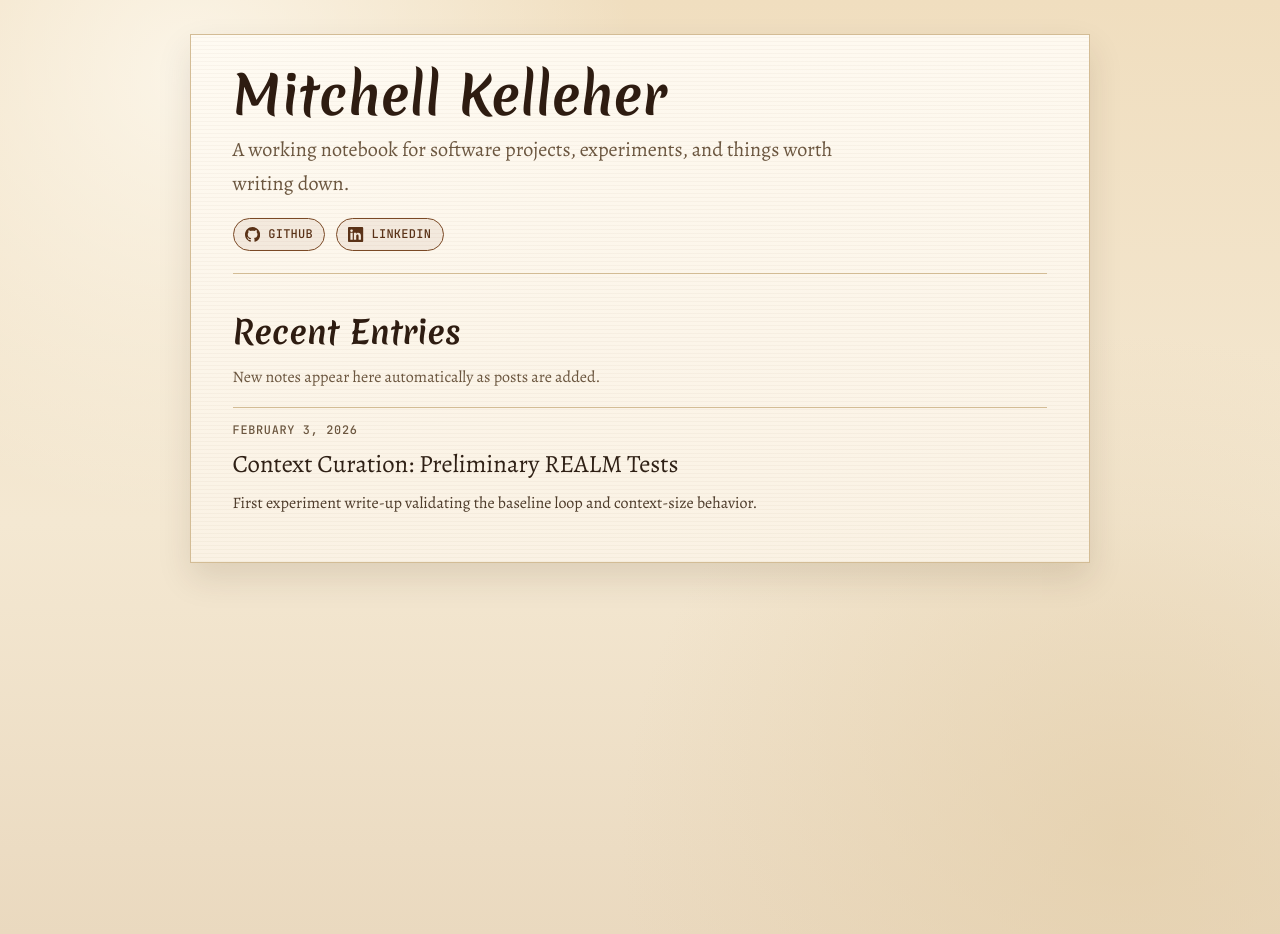
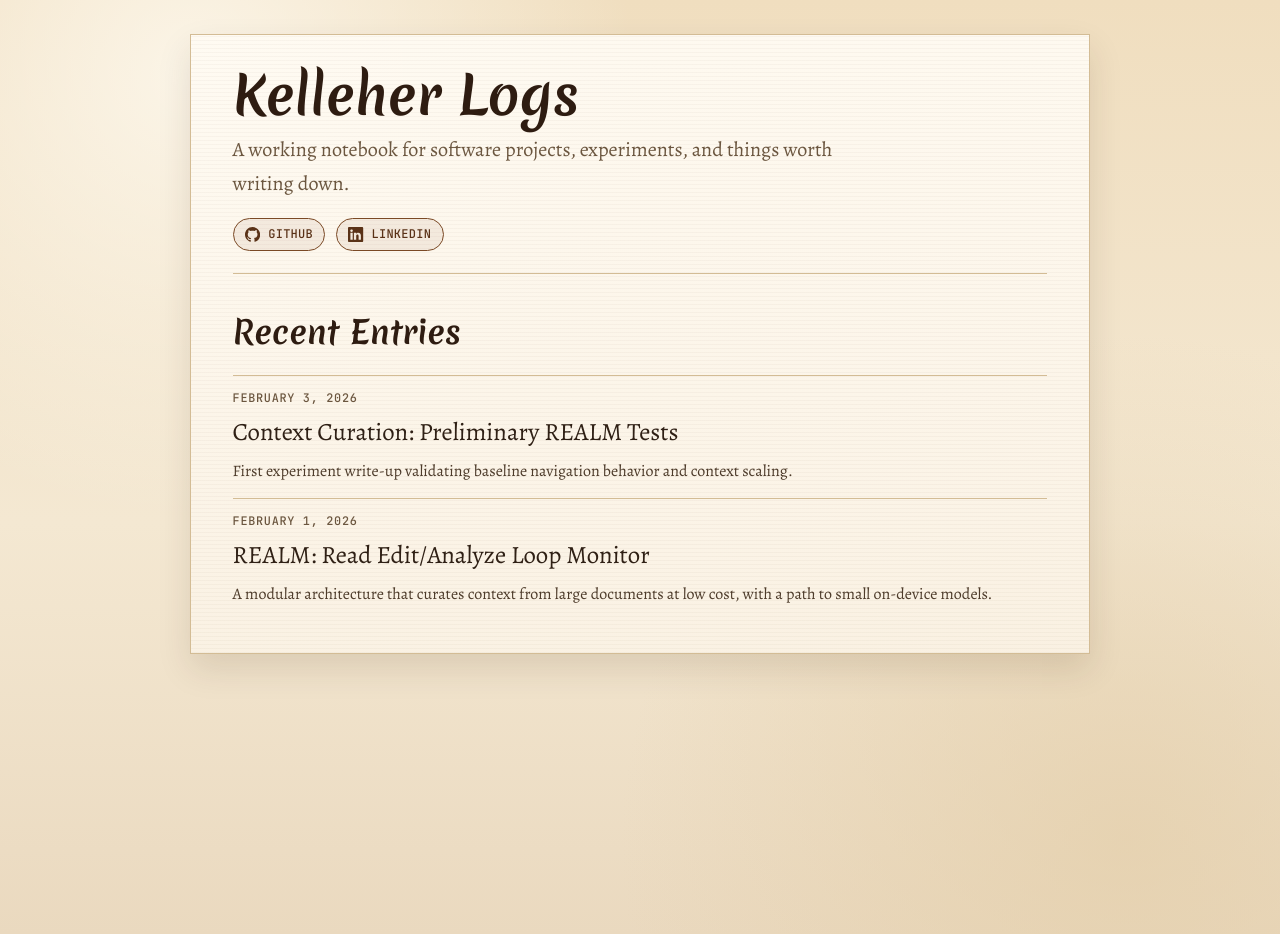
Before and after one commit to tkellehe/tkellehe.github.io, a Jekyll site: the page built from index.md, in a window 1280 px wide. Built offline with Jekyll 4.4.1, drawn with Linux system fonts in a browser that asks for light colours; some of the changed lines change nothing that is shown.

Commit message:
chore: adding initial posts and cleanup

`````diff
--- a/_config.yml
+++ b/_config.yml
@@ -1,4 +1,4 @@
-title: Mitchell Kelleher
+title: Kelleher Logs
 description: Notes from current software projects and experiments.
 url: "https://tkellehe.github.io"
 baseurl: ""
--- a/_layouts/home.html
+++ b/_layouts/home.html
@@ -32,7 +32,6 @@ layout: default
 <section>
   <h2>Recent Entries</h2>
   <p class="section-note">
-    New notes appear here automatically as posts are added.
   </p>
 
   {% if site.posts.size > 0 %}
--- /dev/null
+++ b/_posts/2026-02-01-realm-read-edit-analyze-loop-monitor.md
@@ -0,0 +1,95 @@
+---
+layout: experiment
+title: "REALM: Read Edit/Analyze Loop Monitor"
+description: "An architecture for low-cost context curation from long rule documents using a modular loop."
+date: 2026-02-01 09:00:00 -0500
+category: architectures
+eyebrow: "Architecture Note - REALM"
+read_time: "Estimated read: 6 min"
+lede: "REALM is a Read Edit/Analyze Loop Monitor architecture for turning large documents into the smallest useful context for downstream systems. It leans on how text models are trained to navigate structured documents and books, then applies a modular REPL-like loop to keep token cost low while preserving semantic signal."
+excerpt: "A modular architecture that curates context from large documents at low cost, with a path to small on-device models."
+realm_components:
+  headers:
+    - "Component"
+    - "Primary job"
+    - "Compute profile"
+  rows:
+    - ["Reader", "Select next section candidates from the document structure", "Small model / on-device"]
+    - ["Editor/Analyzer", "Summarize and normalize selected text into task-ready context", "Small to medium model"]
+    - ["Loop Controller", "Track state, stop conditions, and budget limits", "Rule-based + lightweight model"]
+    - ["Monitor", "Validate context quality and trigger recovery if needed", "Stronger model, called less often"]
+    - ["Worker System", "Execute the task using curated context", "Tool runner or task model"]
+---
+REALM stands for **Read Edit/Analyze Loop Monitor**.
+
+The core idea is simple: most instruction corpora are still document-shaped. Books, manuals, API docs, and policy guides are naturally split into sections and subsections. Models are typically trained on this structure, so they can often recover meaning better from a guided section path than from one giant flat prompt.
+
+{% include components/figure-card.html src="/assets/images/posts/2026-02-01/realm-basic-diagram.png" alt="REALM loop diagram showing iterative document navigation and context accumulation" width="1536" height="940" caption="A baseline REALM loop: read, refine, monitor, and emit minimal context." %}
+
+## Why REALM Exists
+When a system needs to follow a large ruleset, there are two common failure modes:
+
+1. Full-text prompting gets expensive quickly.
+2. One-shot retrieval misses nuance hidden in neighboring sections.
+
+REALM is an attempt to keep both cost and error risk bounded by curating only what is needed for the current task.
+
+## Architecture Overview
+{% include components/chalk-table-panel.html
+  title="REALM Components"
+  headers=page.realm_components.headers
+  rows=page.realm_components.rows
+%}
+
+## REPL-Style Loop
+I think of REALM as a REPL for context curation:
+
+```text
+state = init(task, rules_doc)
+budget = token_budget(max_input, max_output, max_iters)
+
+while not state.done and budget.remaining > 0:
+  next_section = Reader.pick(state.query, state.available_sections, state.history)
+  draft = EditorAnalyze.extract(next_section, state.query, state.constraints)
+  state.context = merge(state.context, draft)
+
+  verdict = Monitor.check(state.context, state.query, quality_bar)
+  if verdict == "sufficient":
+    state.done = true
+  elif verdict == "off-path":
+    state = recover(state, verdict)
+
+emit(state.context)
+```
+
+This design keeps each step narrow. Instead of asking for everything at once, REALM grows context in controlled increments and stops as soon as quality is good enough.
+
+## Why Section Structure Matters
+Document boundaries are useful semantic hints. A section title, nearby headers, and local paragraph context often carry stronger signal than isolated sentence chunks. REALM uses that structure directly, so the loop can:
+
+1. Preserve meaning around rules and exceptions.
+2. Avoid overloading each call with unrelated content.
+3. Keep per-iteration context windows small and predictable.
+
+## Monitor + Worker Split
+REALM separates two concerns:
+
+1. **Curate context cheaply** (Reader + Editor/Analyzer loop).
+2. **Use context for execution** (Worker system).
+
+A stronger monitoring model can be called strategically to validate quality, while the curation loop itself stays lightweight. That lets you reserve higher-cost reasoning for checkpoints instead of every iteration.
+
+## Skill and Tool Selection Potential
+Because REALM produces structured, task-scoped context, it can also help with routing:
+
+1. Select which skill should run next.
+2. Choose tools with the right constraints already attached.
+3. Pass only the minimum relevant rules to the execution layer.
+
+This can reduce brittle tool calls that happen when models see too much irrelevant policy text.
+
+## On-Device Path
+The long-term value is modularity. If each loop step is small enough, portions of REALM can run with smaller models, including on-device scenarios without a GPU. That makes it plausible to keep sensitive rule processing local while still using stronger remote models only when the monitor decides it is necessary.
+
+## Practical Goal
+REALM is not trying to make big models unnecessary. The goal is to make context curation cheap, auditable, and reusable so downstream systems can do better work with less input noise and lower token cost.
--- a/_posts/2026-02-03-context-curation-preliminary-realm-tests.md
+++ b/_posts/2026-02-03-context-curation-preliminary-realm-tests.md
@@ -1,13 +1,13 @@
 ---
 layout: experiment
 title: "Context Curation: Preliminary REALM Tests"
-description: "A first benchmark of REALM's read loop: iterative table-of-contents navigation versus full-text prompting across document sizes, plus what it suggests about reliable context curation."
+description: "An initial benchmark of REALM's read loop. This evaluates iterative table-of-contents navigation versus full-text prompting across document sizes, and summarizes what the results suggest about reliable context curation."
 date: 2026-02-03 04:33:52 -0500
 category: experiments
 eyebrow: "First Log - REALM Experiments"
 read_time: "Estimated read: 5 min"
-lede: "This log validates one simple idea. An agent should be able to navigate a document by reading a table of contents in small steps, instead of loading the full text into every prompt. I tested a minimal READ loop across multiple document sizes and two queries. In these runs, both cloud models reached the correct section within two iterations across sizes. That is the core signal I wanted before expanding the design into the broader REALM loop for production content curation."
-excerpt: "First experiment write-up validating the baseline loop and context-size behavior."
+lede: "This log evaluates a core hypothesis: an agent should be able to navigate a document by reading a table of contents in small steps, instead of loading the full text into every prompt. I tested a minimal read loop across multiple document sizes and two queries. In these runs, both cloud models reached the correct section within two iterations across all sizes. That is the baseline signal needed before expanding toward the broader REALM loop for production context curation."
+excerpt: "First experiment write-up validating baseline navigation behavior and context scaling."
 chart_data: /assets/data/experiments/2026-02-03/multi-size-experiment-2026-02-03.json
 queries:
   - "How do I authenticate API requests?"
@@ -18,12 +18,12 @@ reliability_table:
     - "Full-Text"
     - "Iterative (REALM)"
   rows:
-    - ["Task complexity", "Scan entire document and pick one section", "Pick from a small menu each step"]
-    - ["Error recovery", "None", "Self-correcting across iterations"]
-    - ["Failure predictability", "Unpredictable across docs and queries", "More predictable, because each step is constrained"]
-    - ["Fix difficulty", "Hard, prompt work has diminishing returns", "Easier, mostly constraint clarity and validation"]
-    - ["Production posture", "Risky", "Reliable via graceful degradation"]
-  footnote: "My current view: iterative wins on operational reliability, even when it is not always the lowest-token option for very small docs."
+    - ["Task complexity", "Scan the entire document and select one section in a single step", "Select from a constrained menu at each step"]
+    - ["Error recovery", "None. Single-shot selection", "Iterative correction across steps"]
+    - ["Failure predictability", "Harder to anticipate across documents and queries", "More predictable because each step is constrained"]
+    - ["Fix difficulty", "Harder. Prompt tuning has diminishing returns at scale", "Easier. Improvements are mostly constraint clarity and validation"]
+    - ["Production posture", "Higher operational risk", "More reliable through bounded steps and graceful degradation"]
+  footnote: "Current view: iterative selection tends to be more operationally reliable, even when it is not always the lowest-token option for very small documents."
 iteration_growth_table:
   headers: ["Iter", "Input", "Output", "Total", "Cumulative"]
   rows:
@@ -32,7 +32,7 @@ iteration_growth_table:
     - ["3", "1,068", "9", "1,077", "2,930"]
     - ["4", "1,179", "9", "1,188", "4,118"]
     - ["5", "1,336", "7", "1,343", "5,461"]
-  footnote: "Input grows as sections accumulate, but each step stays within a narrow band. That makes this loop easier to reason about and budget."
+  footnote: "Input grows as selected sections accumulate, but each step remains within a narrow band. That makes the loop easier to reason about and budget."
 context_window_table:
   headers: ["Document Size", "Full-Text Input", "REALM Max Single Iteration", "Reduction"]
   rows:
@@ -41,27 +41,27 @@ context_window_table:
     - ["XLarge (124 sections)", "8,878", "1,804", "80%"]
     - ["XXLarge (195 sections)", "12,052", "2,538", "79%"]
     - ["XXXLarge (260 sections)", "15,081", "3,245", "78%"]
-  footnote: "This is the practical reason this loop matters. It turns a large-document problem into a sequence of smaller, bounded calls."
+  footnote: "This is the practical value of the loop. It converts a large-document problem into a sequence of smaller, bounded calls."
 ---
 - **Run 1:** `gpt-4o-mini` - February 3, 2026 - 04:33:52 UTC
 - **Run 2:** `gpt-5-nano` - February 3, 2026 - 04:40:19 UTC
-- **Scope:** READ loop only (navigate + accumulate context)
+- **Scope:** read loop only (navigate + accumulate context)
 - **Queries:** Authentication and rate limiting
 - **Max iterations:** 5
 
-{% include components/figure-card.html src="/assets/images/posts/2026-02-03/realm-basic-diagram.png" alt="REALM basic loop diagram showing document, context state, prompt, and next-section selection" width="1536" height="940" caption="The baseline diagram flow used in this first experiment." %}
+{% include components/figure-card.html src="/assets/images/posts/2026-02-01/realm-basic-diagram.png" alt="REALM basic loop diagram showing document, context state, prompt, and next-section selection" width="1536" height="940" caption="Flow used in this experiment. A table of contents initializes available sections. Each iteration prompts the model with the query, the visible section menu, and previously selected sections. The model selects one next section, which is added to selected context and removed from the available pool, then the loop repeats." %}
 
 ## REALM as Context Curation
-I think of REALM as a context curation system. The model does not get everything up front. Instead, it progressively pulls in only the pieces that matter for the current question. The mechanism is deliberately boring. It is a table of contents, a small list of available next sections, and a loop that appends what was read into the working context.
+This post treats [REALM]({% post_url 2026-02-01-realm-read-edit-analyze-loop-monitor %}) as a context curation system. The model does not receive the full document up front. Instead, it progressively pulls in only the sections that appear relevant to the current question. The mechanism is intentionally simple: a table of contents, a constrained list of candidate next sections, and a loop that appends selected sections into the working context.
 
-This matters because the usual options all have scaling problems. Full-text prompting scales linearly with content size. Embeddings often discard the hierarchy that documentation already gives you. Manual curation does not scale when the content and the number of queries grows. REALM tries to keep the structure and still keep per-call context small.
+This matters because common alternatives do not scale cleanly. Full-text prompting scales linearly with content size. Embedding-based retrieval can flatten or ignore the hierarchy that documentation already provides. Manual curation does not scale when both content volume and query volume increase. REALM attempts to preserve document structure while keeping per-call context bounded.
 
-For this first log, I am only validating navigation and context growth. The long-term plan is to expand incrementally toward the full loop and its pitfalls (stop conditions, confidence, guardrails, and eventually richer tool and document graphs).
+This first log focuses on navigation accuracy and context growth. The next phase is to expand toward the full loop and its operational pitfalls, including stop conditions, confidence estimation, guardrails, and richer tool and document graphs.
 
 ## What I Tested
-I compared two approaches across five document sizes (9 to 260 sections) and two queries, with a max of 5 iterations.
+I compared two approaches across five document sizes (9 to 260 sections) and two queries, with a maximum of 5 iterations.
 
-- **Iterative REALM:** pick a section, read it, and repeat until the answer is found
+- **Iterative REALM:** select a section, read it, and repeat until the relevant section is located
 - **Full-text:** attempt a one-shot selection from the entire document
 
 ### Queries Used
@@ -93,11 +93,12 @@ for iteration in 1..5:
   if has_answer(selected_sections, query):
     # early-stop candidate
     record(iteration, selected_sections)
-```
+````
 
-The entire point of this post is the selection step. Can the model reliably choose a useful next section from a small menu, and keep doing that as the document grows?
+The focus of this post is the selection step. Can the model consistently choose a useful next section from a constrained menu, and continue doing so as the document grows?
 
 ## Result Snapshot
+
 <div class="chalk-grid">
 {% include components/token-chart-panel.html
   title="gpt-4o-mini Token Usage by Doc Size"
@@ -130,24 +131,26 @@ The entire point of this post is the selection step. Can the model reliably choo
 <div class="chalk-panel">
   <h3>What This Suggests</h3>
   <ul>
-    <li><strong>Both approaches scale with doc size:</strong> totals rise predictably from Small to XXXLarge.</li>
-    <li><strong>gpt-4o-mini converges:</strong> iterative and full-text become close at larger sizes.</li>
-    <li><strong>gpt-5-nano shows a larger gap:</strong> iterative stays noticeably above full-text on total tokens.</li>
+    <li><strong>Both approaches scale with document size:</strong> totals increase predictably from Small to XXXLarge.</li>
+    <li><strong>gpt-4o-mini converges:</strong> iterative and full-text totals become similar at larger sizes.</li>
+    <li><strong>gpt-5-nano shows a larger gap:</strong> iterative remains higher than full-text on total tokens under a fixed 5-iteration budget.</li>
   </ul>
 </div>
 
 ## Full-Text Is a Fragile Interface
-Full-text prompting looks simpler, but the failure mode is ugly. You ask the model to scan thousands of tokens, pick one section, and return it in exactly the format you need. In practice, it can return the wrong thing, the wrong format, or a plausible-looking answer that points at the wrong section. Worse, it has no second chance.
+
+Full-text prompting appears simpler, but its failure mode is difficult to manage operationally. The model must scan thousands of tokens, select one section, and return it in a strict format. In practice, it can select an irrelevant section, return an invalid identifier, or produce a plausible answer that is not grounded in the document. Because the call is single-shot, there is no built-in recovery step.
 
 {% include components/chalk-table-panel.html
-  title="Reliability Comparison"
-  headers=page.reliability_table.headers
-  rows=page.reliability_table.rows
-  footnote=page.reliability_table.footnote
+title="Reliability Comparison"
+headers=page.reliability_table.headers
+rows=page.reliability_table.rows
+footnote=page.reliability_table.footnote
 %}
 
 ## Early Stopping Is the Biggest Multiplier
-The clearest takeaway is not the 5-iteration totals. It is how quickly the correct section is found. If you stop as soon as you have the answer (or high confidence), token usage can collapse. To keep the comparison aligned with the earlier charts, the view below compares full-text one-shot against stop-at-first-correct, averaged across both queries.
+
+The clearest signal is not the 5-iteration total. It is the iteration at which the loop first reaches the correct section. If the loop stops as soon as it has enough evidence to answer, token usage can drop substantially. To keep the comparison aligned with the earlier charts, the view below compares one-shot full-text against stop-at-first-correct, averaged across both queries.
 
 <div class="chalk-grid">
 {% include components/token-chart-panel.html
@@ -183,35 +186,38 @@ The clearest takeaway is not the 5-iteration totals. It is how quickly the corre
 <div class="chalk-panel">
   <h3>What This Suggests</h3>
   <ul>
-    <li><strong>Small docs can still favor full-text:</strong> one-shot can be cheaper on the smallest input sizes.</li>
-    <li><strong>As docs grow, early stopping wins:</strong> stop-at-first-correct pulls token usage down sharply on larger inputs.</li>
-    <li><strong>Early stopping is architectural:</strong> this should be a first-class control, not an optional optimization.</li>
+    <li><strong>Small documents can still favor full-text:</strong> one-shot can be cheaper at the smallest input sizes.</li>
+    <li><strong>As documents grow, early stopping tends to win:</strong> stop-at-first-correct reduces token usage sharply for larger inputs.</li>
+    <li><strong>Early stopping is architectural:</strong> it should be a first-class control, not an optional optimization.</li>
   </ul>
 </div>
 
 ## Per-Iteration Growth Stays Manageable
-Context does grow each iteration, because previously read sections accumulate. But growth was controlled in a representative medium run, while output tokens stayed small when the model is not producing long reasoning outputs.
 
-This is also promising for smaller local models (SLMs). Keeping each call bounded to a much smaller context window can make the loop more practical on constrained hardware, especially when stop conditions keep the number of iterations low.
+Context grows each iteration because selected sections accumulate. In a representative medium run, growth remained controlled while output tokens stayed small, since the model was not producing long explanations during selection.
+
+This is promising for smaller local models. Keeping each call bounded to a much smaller context window can make the loop more practical on constrained hardware, especially when stop conditions keep the number of iterations low.
 
 {% include components/chalk-table-panel.html
-  title="Per-Iteration Token Growth (Medium, Auth Query, gpt-4o-mini)"
-  headers=page.iteration_growth_table.headers
-  rows=page.iteration_growth_table.rows
-  footnote=page.iteration_growth_table.footnote
+title="Per-Iteration Token Growth (Medium, Auth Query, gpt-4o-mini)"
+headers=page.iteration_growth_table.headers
+rows=page.iteration_growth_table.rows
+footnote=page.iteration_growth_table.footnote
 %}
 
 ## Per-Call Context Windows Stay Small
+
 {% include components/chalk-table-panel.html
-  title="Max Single-Iteration Input (gpt-4o-mini)"
-  headers=page.context_window_table.headers
-  rows=page.context_window_table.rows
-  footnote=page.context_window_table.footnote
+title="Max Single-Iteration Input (gpt-4o-mini)"
+headers=page.context_window_table.headers
+rows=page.context_window_table.rows
+footnote=page.context_window_table.footnote
 %}
 
 ## Takeaways from This First Pass
-- The basic diagram is valid. Iterative section selection stays stable as content grows.
-- For `gpt-4o-mini`, iterative becomes token-cheaper around 30KB documents, and stays competitive beyond that.
-- Full-text is operationally fragile. It has no recovery path when it picks the wrong thing.
-- Early stopping is the next real improvement. It turns a 5-iteration budget into a 2-iteration budget most of the time.
-- Next step: Try out a local SLM to see how it handles the same loop, and start building out the broader REALM design with confidence in the core navigation mechanism.
+
+* The baseline loop is viable. Iterative section selection remains stable as content grows.
+* For `gpt-4o-mini`, iterative becomes token-competitive around 30 KB documents and remains competitive beyond that.
+* Full-text selection is operationally fragile because it provides no recovery path when it selects the wrong section.
+* Early stopping should be a first-class control. In these runs, it typically reduced a 5-iteration budget to about 2 iterations.
+* Next step: evaluate a local small language model on the same loop, then extend toward the full REALM design with explicit stop criteria, confidence signals, and validation.
`````
Also changed, not shown: 2 other files.
